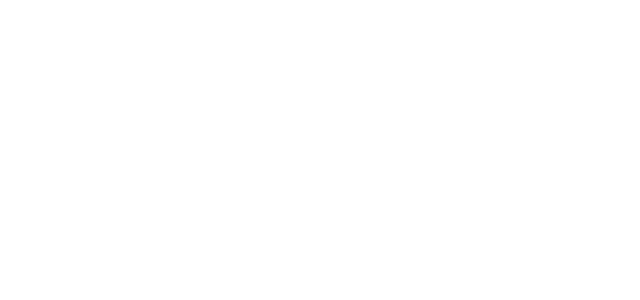
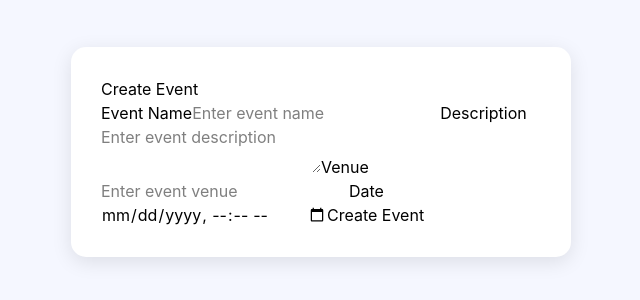
Before and after one commit to Sandradanny/Event-ticketing-platform-project-, a React (Vite) app in the folder eventhub-frontend/: page /create-event in a window 1280 px wide. Before the commit this address had no page. Shown: the part 248-548 px from the top of the page, without its empty margins (319-959 px from the left). Built offline with nearby package versions, Linux system fonts and the light colour scheme.

Commit message:
Add homepage components and project structure

```diff
--- a/eventhub-frontend/src/App.jsx
+++ b/eventhub-frontend/src/App.jsx
@@ -5,6 +5,7 @@
 import EventDetail from "./pages/EventDetail";
 import Login from "./pages/Login";
 import Signup from "./pages/Signup";
+import CreateEvent from "./pages/CreateEvent";
 
 
 // ===============================
@@ -40,6 +41,7 @@
       <Route path="/signup"
         element={<Signup />}
       />
+      <Route path="create-event" element={<CreateEvent />} />
       {/* EVENTS - LOGIN REQUIRED */}
       <Route
         path="/events"
--- /dev/null
+++ b/eventhub-frontend/src/pages/CreateEvent.jsx
@@ -0,0 +1,115 @@
+import { useState } from "react";
+import { apiFetch } from "../api";
+
+export default function CreateEvent() {
+  const [eventName, setEventName] = useState("");
+  const [eventDescription, setEventDescription] = useState("");
+  const [eventvenue, setEventvenue] = useState("");
+  const [eventDate, setEventDate] = useState("");
+
+  const [message, setMessage] = useState("");
+  const [loading, setLoading] = useState(false);
+
+  const handleSubmit = async (e) => {
+    e.preventDefault();
+
+    setLoading(true);
+    setMessage("");
+
+    try {
+      const data = await apiFetch("/Event", {
+        method: "POST",
+        body: JSON.stringify({
+          eventName: eventName,
+          eventDescription: eventDescription,
+          eventvenue: eventvenue,
+          eventDate: eventDate,
+        }),
+      });
+
+      console.log("Event created:", data);
+
+      setMessage("Event created successfully! 🎉");
+
+      setEventName("");
+      setEventDescription("");
+      setEventvenue("");
+      setEventDate("");
+    } catch (error) {
+      console.error("CREATE EVENT ERROR:", error);
+      setMessage(error.message);
+    } finally {
+      setLoading(false);
+    }
+  };
+
+  return (
+    <div style={styles.container}>
+      <div style={styles.card}>
+        <h2>Create Event</h2>
+
+        <form onSubmit={handleSubmit}>
+          <label>Event Name</label>
+          <input
+            type="text"
+            value={eventName}
+            onChange={(e) => setEventName(e.target.value)}
+            placeholder="Enter event name"
+            required
+          />
+
+          <label>Description</label>
+          <textarea
+            value={eventDescription}
+            onChange={(e) => setEventDescription(e.target.value)}
+            placeholder="Enter event description"
+            required
+          />
+
+          <label>Venue</label>
+          <input
+            type="text"
+            value={eventvenue}
+            onChange={(e) => setEventvenue(e.target.value)}
+            placeholder="Enter event venue"
+            required
+          />
+
+          <label>Date</label>
+          <input
+            type="datetime-local"
+            value={eventDate}
+            onChange={(e) => setEventDate(e.target.value)}
+            required
+          />
+
+          <button type="submit" disabled={loading}>
+            {loading ? "Creating..." : "Create Event"}
+          </button>
+        </form>
+
+        {message && <p>{message}</p>}
+      </div>
+    </div>
+  );
+}
+
+const styles = {
+  container: {
+    minHeight: "100vh",
+    display: "flex",
+    justifyContent: "center",
+    alignItems: "center",
+    backgroundColor: "#f5f7ff",
+    padding: "20px",
+  },
+
+  card: {
+    width: "100%",
+    maxWidth: "500px",
+    backgroundColor: "white",
+    padding: "30px",
+    borderRadius: "15px",
+    boxShadow: "0 5px 20px rgba(0,0,0,0.1)",
+  },
+};
```
